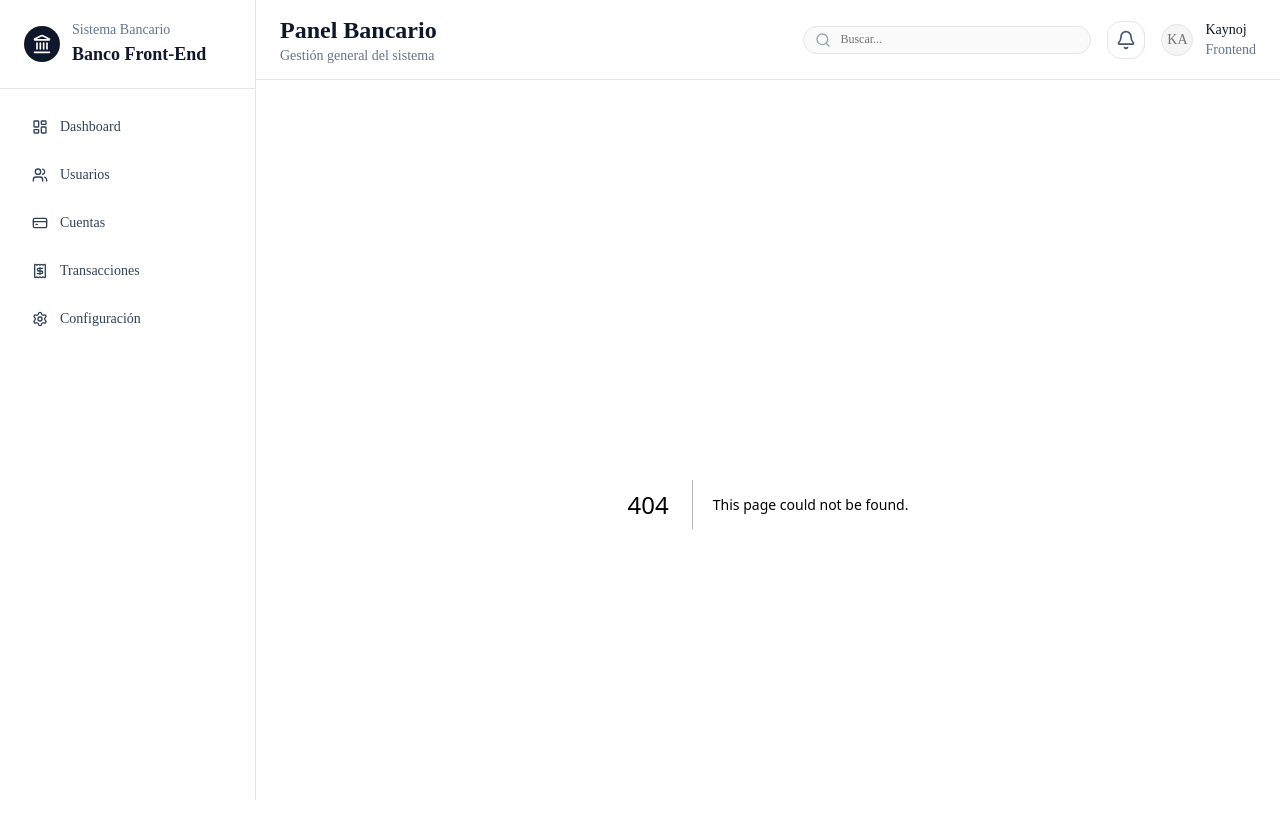
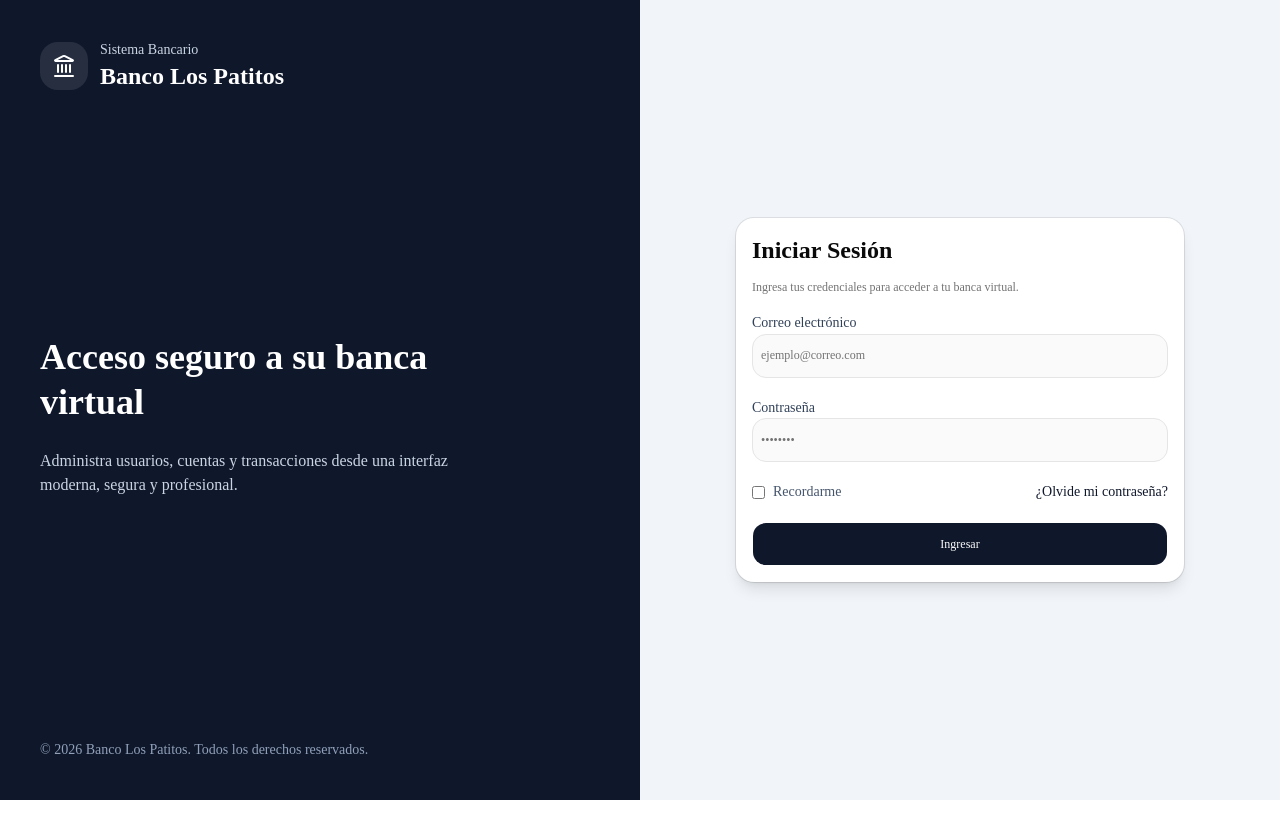
Before and after one commit to kaynoj98/banco-frontend, a Next.js app: page /login in a window 1280 px wide. Before the commit this address had no page. Shown: the top 838 px of the page. After the commit the page ends 800 px from the top, so only its background shows below. Built offline with nearby package versions, Linux system fonts and the light colour scheme.

Commit message:
Se implementa vista de login y separación de layouts
Se organiza la app en rutas públicas y privadas usando route groups y se agrega la pantalla de inicio de sesión.

```diff
--- /dev/null
+++ b/app/(auth)/login/page.tsx
@@ -0,0 +1,98 @@
+import { Landmark } from "lucide-react";
+import {
+  Card,
+  CardContent,
+  CardHeader,
+  CardTitle,
+  CardDescription,
+} from "@/components/ui/card";
+import { Input } from "@/components/ui/input";
+import { Button } from "@/components/ui/button";
+import Link from "next/link";
+
+export default function LoginPage() {
+  return (
+    <div className="flex min-h-screen bg-slate-100">
+      {/* Lado izquierdo */}
+      <div className="hidden lg:flex lg:w-1/2 flex-col justify-between bg-slate-900 p-10 text-white">
+        <div className="flex items-center gap-3">
+          <div className="rounded-2xl bg-white/10 p-3">
+            <Landmark className="h-6 w-6" />
+          </div>
+          <div>
+            <p className="text-sm text-slate-300">Sistema Bancario</p>
+            <h1 className="text-2xl font-bold">Banco Los Patitos</h1>
+          </div>
+        </div>
+        <div className="max-w-md space-y-6">
+          <h2 className="text-4xl font-bold leading-tight">
+            Acceso seguro a su banca virtual
+          </h2>
+          <p className="text-slate-300">
+            Administra usuarios, cuentas y transacciones desde una interfaz
+            moderna, segura y profesional.
+          </p>
+        </div>
+        <p className="text-sm text-slate-400">
+          © 2026 Banco Los Patitos. Todos los derechos reservados.
+        </p>
+      </div>
+
+      {/* Lado derecho */}
+      <div className="flex w-full items-center justify-center p-6 lg:w-1/2">
+        <Card className="w-full max-w-md rounded-2xl shadow-lg">
+          <CardHeader className="space-y-2">
+            <CardTitle className="text-2xl font-bold">Iniciar Sesión</CardTitle>
+            <CardDescription>
+              Ingresa tus credenciales para acceder a tu banca virtual.
+            </CardDescription>
+          </CardHeader>
+
+          <CardContent>
+            <form className="space-y-5">
+              <div className="space-y-2">
+                <label className="text-sm font-medium text-slate-700">
+                  Correo electrónico
+                </label>
+                <Input
+                  type="email"
+                  placeholder="ejemplo@correo.com"
+                  className="h-11 rounded-xl"
+                />
+              </div>
+
+              <div className="space-y-2">
+                <label className="text-sm font-medium text-slate-700">
+                  Contraseña
+                </label>
+                <Input
+                  type="password"
+                  placeholder="••••••••"
+                  className="h-11 rounded-xl"
+                />
+              </div>
+
+              <div className="flex items-center justify-between text-sm">
+                <label className="flex items-center gap-2 text-slate-600">
+                  <input type="checkbox" className="rounded border-slate-300" />
+                  Recordarme
+                </label>
+
+                <Link
+                  href="#"
+                  className="font-medium text-slate-900 hover:underline"
+                >
+                  ¿Olvide mi contraseña?
+                </Link>
+              </div>
+
+              <Button className="h-11 w-full rounded-xl bg-slate-900 hover:bg-slate-800">
+                Ingresar
+              </Button>
+            </form>
+          </CardContent>
+        </Card>
+      </div>
+    </div>
+  );
+}
--- /dev/null
+++ b/app/(dashboard)/layout.tsx
@@ -0,0 +1,19 @@
+import { AppSidebar } from "@/components/layout/app-sidebar";
+import { AppHeader } from "@/components/layout/app-header";
+import React from "react";
+
+export default function DashboardLayout({
+  children,
+}: {
+  children: React.ReactNode;
+}) {
+  return (
+    <div className="flex min-h-screen bg-slate-50 texto-slate-900">
+      <AppSidebar />
+      <div className="flex flex-1 flex-col">
+        <AppHeader />
+        <main className="flex-1 p-6">{children}</main>
+      </div>
+    </div>
+  );
+}
--- a/app/layout.tsx
+++ b/app/layout.tsx
@@ -1,11 +1,9 @@
 import "./globals.css";
 import type { Metadata } from "next";
-import { AppSidebar } from "@/components/layout/app-sidebar";
-import { AppHeader } from "@/components/layout/app-header";
 
 export const metadata: Metadata = {
   title: "Banco Frontend",
-  description: "Sistema bancario web",
+  description: "Sistema Bancario Web",
 };
 
 export default function RootLayout({
@@ -15,15 +13,7 @@ export default function RootLayout({
 }>) {
   return (
     <html lang="es">
-      <body className="bg-slate-50 text-slate-900">
-        <div className="flex min-h-screen">
-          <AppSidebar />
-          <div className="flex flex-1 flex-col">
-            <AppHeader />
-            <main className="flex-1 p-6">{children}</main>
-          </div>
-        </div>
-      </body>
+      <body>{children}</body>
     </html>
   );
 }
--- a/app/page.tsx
+++ b/app/page.tsx
@@ -1,5 +1,5 @@
 import { redirect } from "next/navigation";
 
 export default function HomePage() {
-  redirect("/dashboard");
+  redirect("/login");
 }
```
Also changed, not shown: app/(dashboard)/cuentas/page.tsx (renamed from app/cuentas/page.tsx), app/(dashboard)/dashboard/page.tsx (renamed from app/dashboard/page.tsx), app/(dashboard)/transacciones/page.tsx (renamed from app/transacciones/page.tsx), app/(dashboard)/usuarios/page.tsx (renamed from app/usuarios/page.tsx).
